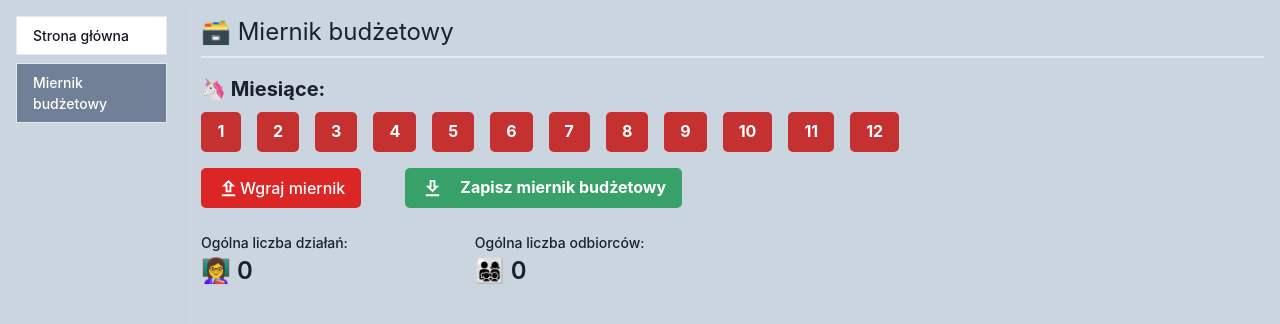
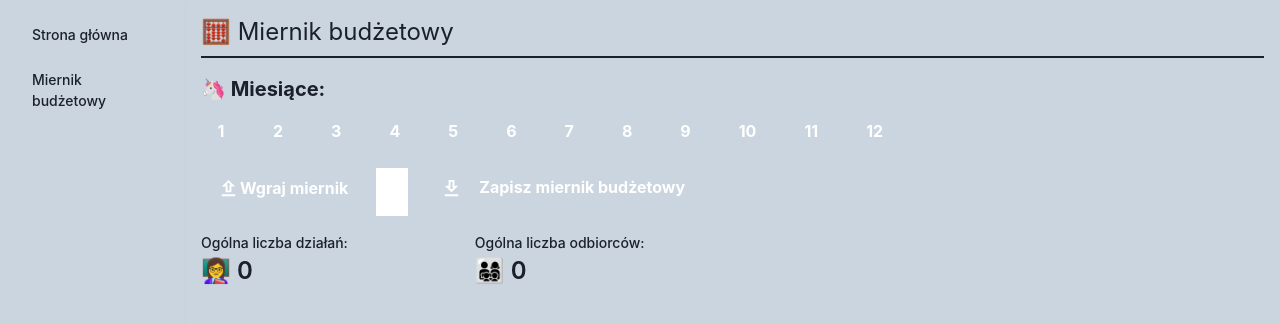
Before and after one commit to Soberek/edureport-app, a Next.js app: page /miernik in a window 1280 px wide. Shown: the top 324 px of the page. Built offline with nearby package versions, Linux system fonts and the light colour scheme.

Commit message:
style: custom chakra colors

```diff
--- a/src/app/components/Button.tsx
+++ b/src/app/components/Button.tsx
@@ -12,10 +12,10 @@ interface ButtonI extends ChakraButtonProps {
 
 const Button = ({ selected = false, label = "", onClick = () => {}, Icon, ...rest }: ButtonI) => {
   // Conditional styles based on the `selected` state
-  const bgColor = selected ? "green.500" : "red.600";
+  const bgColor = `ternary.100`;
   const hoverBgColor = "white";
   const textColor = selected ? "white" : "white";
-  const hoverTextColor = "red.600";
+  const hoverTextColor = "black";
 
   return (
     <ChakraButton
--- a/src/app/components/SideNavbar.tsx
+++ b/src/app/components/SideNavbar.tsx
@@ -34,9 +34,9 @@ export default function NavLinks() {
 
 const StyledLink = ({ path, pathname, name }: { path: string; pathname: string; name: string }) => {
   const isActive = pathname === path;
-  const activeBg = useColorModeValue("gray.500", "red.200");
+  const activeBg = useColorModeValue("", "red.200");
   const activeColor = useColorModeValue("white", "gray.800");
-  const inactiveBg = useColorModeValue("white", "gray.700");
+  const inactiveBg = useColorModeValue("", "");
   const inactiveColor = useColorModeValue("gray.900", "white");
   const hoverBg = useColorModeValue("gray.100", "gray.600");
   const hoverColor = useColorModeValue("blue.700", "blue.200");
@@ -46,10 +46,9 @@ const StyledLink = ({ path, pathname, name }: { path: string; pathname: string;
       <ChakraLink
         px={4}
         py={2}
-        borderWidth="1px"
-        borderColor="gray.200"
         bg={isActive ? activeBg : inactiveBg}
         color={isActive ? activeColor : inactiveColor}
+        textColor={isActive ? `fourth.100` : `primary.100`}
         fontSize="sm"
         fontWeight="medium"
         _hover={{
--- a/src/app/components/miernik/ExcelUploader.tsx
+++ b/src/app/components/miernik/ExcelUploader.tsx
@@ -83,12 +83,14 @@ const ExcelUploader: React.FC = () => {
 
   return (
     <Box padding={4}>
-      <Text className="mb-4 flex items-center gap-4 border-b-2 pb-2 text-2xl">🗃️ Miernik budżetowy</Text>
+      <Text marginBottom={4} display={`flex`} alignItems={`center`} gap={4} borderBottom={`2px`} pb={2} fontSize={`1.5rem`} lineHeight={`2rem`}>
+        🧮 Miernik budżetowy
+      </Text>
 
       <ExcelUploaderMonths getSelectedMonths={getSelectedMonths} />
       <ExcelUploaderUploadButtons file_name={file_name} handleFileUpload={handleFileUpload} />
 
-      <Box display={`flex`} gap={2} flexWrap={`wrap`} marginBottom={2}>
+      <Box display={`flex`} gap={2} flexWrap={`wrap`} marginBottom={{ base: 2, md: 10 }}>
         <Stat minWidth={`200px`} maxWidth={{ base: `100%`, md: `25%` }}>
           <StatLabel>Ogólna liczba działań:</StatLabel>
           <StatNumber>👩‍🏫 {miernik_summary.actions || 0}</StatNumber>
--- a/src/app/components/miernik/ExcelUploaderTable.tsx
+++ b/src/app/components/miernik/ExcelUploaderTable.tsx
@@ -45,17 +45,7 @@ const ExcelUploaderTable = (data: ProgramsData) => {
 
                 <Box display={`flex`} flexDir={`column`} w={"full"}>
                   {Object.entries(action).map(([action_name, action_counters], action_index) => (
-                    <Box
-                      key={action_index}
-                      display={`flex`}
-                      className="[&>div]:flex-1"
-                      sx={{
-                        "&:nth-of-type(2n)": {
-                          bg: "gray.400" // Apply background color to every 2nd child
-                        }
-                      }}
-                      paddingLeft={1}
-                    >
+                    <Box key={action_index} display={`flex`} className="[&>div]:flex-1" paddingLeft={1}>
                       <Box>
                         {program_index}.{++action_index}. {action_name}
                       </Box>
--- a/src/app/components/miernik/ExcelUploaderUploadButtons.tsx
+++ b/src/app/components/miernik/ExcelUploaderUploadButtons.tsx
@@ -10,13 +10,18 @@ interface ExcelUploaderUploadButtonsI {
 
 const ExcelUploaderUploadButtons = ({ file_name, handleFileUpload }: ExcelUploaderUploadButtonsI) => {
   return (
-    <Box display={`flex`} flexWrap={`wrap`} gap={4} marginBottom={4}>
+    <Box display={`flex`} flexWrap={`wrap`} marginBottom={4}>
       {/* Wgraj plik */}
-      <Box>
+      <Box display={`flex`}>
         <Input className="hidden" id="file-input" type="file" accept=".xlsx, .xls" onChange={handleFileUpload} />
         <FormLabel
           htmlFor="file-input"
-          className="bg-red-600 px-4 py-2 font-bold text-white transition-all hover:-translate-y-1 hover:cursor-pointer hover:bg-white hover:text-red-600"
+          px={4}
+          py={2}
+          fontWeight={`bold`}
+          bgColor={`ternary.100`}
+          textColor={`white`}
+          className="transition-all hover:-translate-y-1 hover:cursor-pointer hover:bg-white hover:text-red-600"
           display={`flex`}
           alignItems={`center`}
           rounded={5}
@@ -26,7 +31,7 @@ const ExcelUploaderUploadButtons = ({ file_name, handleFileUpload }: ExcelUpload
         </FormLabel>
       </Box>
       {/* File name */}
-      <Box display={`flex`} alignItems={`center`}>
+      <Box display={`flex`} paddingX={4} marginRight={4} alignItems={`center`} bgColor={`white`} textColor={`black`}>
         {file_name ?? <Text>{file_name}</Text>}
       </Box>
 
```
